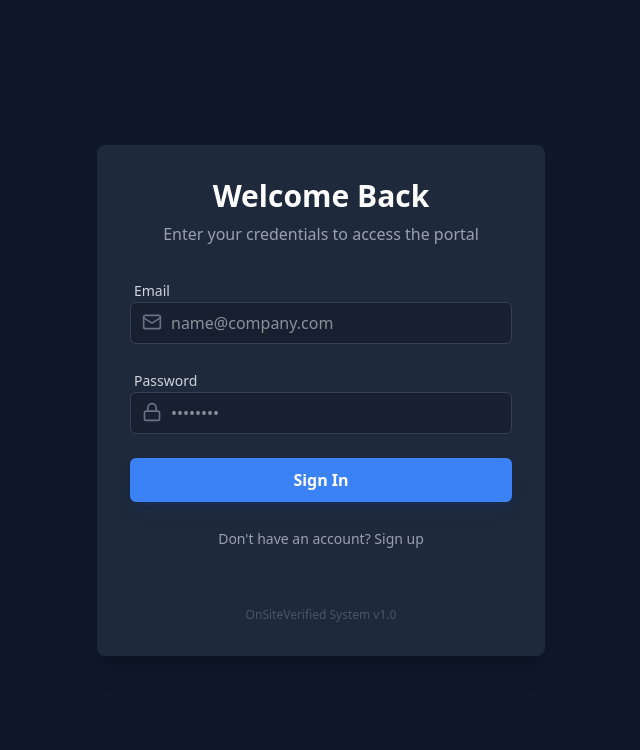
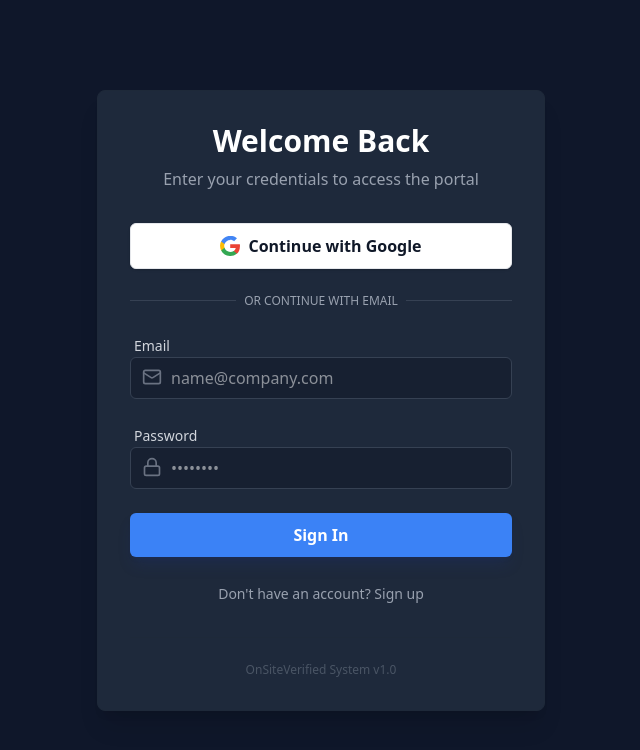
Before and after one commit to J-u-s-t-J-o-s-h/OnSiteVerified, a Next.js app: page /login in a window 1280 px wide. Shown: the top 750 px of the page, without its empty margins (319-959 px from the left). Built offline with nearby package versions, Linux system fonts and the light colour scheme; no server answers.

Commit message:
feat(auth): Add Google Sign-In button

```diff
--- a/src/components/auth/AuthForm.tsx
+++ b/src/components/auth/AuthForm.tsx
@@ -71,6 +71,50 @@ export default function AuthForm() {
             </div>
 
             <form onSubmit={handleAuth} className="space-y-6">
+                <button
+                    type="button"
+                    onClick={() => {
+                        setLoading(true);
+                        supabase.auth.signInWithOAuth({
+                            provider: 'google',
+                            options: {
+                                redirectTo: `${location.origin}/auth/callback`
+                            }
+                        });
+                    }}
+                    disabled={loading}
+                    className="w-full bg-white hover:bg-gray-50 text-gray-900 border border-gray-200 font-bold py-2.5 rounded-md transition-all flex items-center justify-center gap-2 shadow-sm"
+                >
+                    <svg className="w-5 h-5" viewBox="0 0 24 24">
+                        <path
+                            fill="#EA4335"
+                            d="M24 12.276C24 11.43 23.929 10.617 23.794 9.83H12.24V14.545H18.835C18.548 16.088 17.653 17.399 16.297 18.307V21.437H20.255C22.571 19.305 23.905 16.166 23.905 12.502"
+                        />
+                        <path
+                            fill="#34A853"
+                            d="M12.24 24.004C15.52 24.004 18.272 22.923 20.258 21.088L16.299 17.958C15.211 18.69 13.821 19.124 12.243 19.124C9.079 19.124 6.402 16.987 5.445 14.113H1.353V17.284C3.364 21.278 7.502 24.004 12.24 24.004"
+                        />
+                        <path
+                            fill="#FBBC05"
+                            d="M5.442 14.113C5.197 13.382 5.06 12.602 5.06 11.802C5.06 11.002 5.197 10.222 5.442 9.491V6.32H1.351C0.522 7.971 0.054 9.832 0.054 11.802C0.054 13.772 0.522 15.633 1.351 17.284L5.442 14.113Z"
+                        />
+                        <path
+                            fill="#4285F4"
+                            d="M12.24 4.477C14.024 4.477 15.617 5.091 16.877 6.294L20.359 2.812C18.269 0.864 15.517 -0.2 12.24 -0.2C7.502 -0.2 3.364 2.526 1.353 6.52L5.445 9.691C6.402 6.817 9.079 4.677 12.24 4.677"
+                        />
+                    </svg>
+                    Continue with Google
+                </button>
+
+                <div className="relative">
+                    <div className="absolute inset-0 flex items-center">
+                        <span className="w-full border-t border-gray-700" />
+                    </div>
+                    <div className="relative flex justify-center text-xs uppercase">
+                        <span className="bg-card px-2 text-gray-400">Or continue with email</span>
+                    </div>
+                </div>
+
                 <div className="space-y-2">
                     <label className="text-sm font-medium text-gray-300 ml-1">Email</label>
                     <div className="relative">
```
